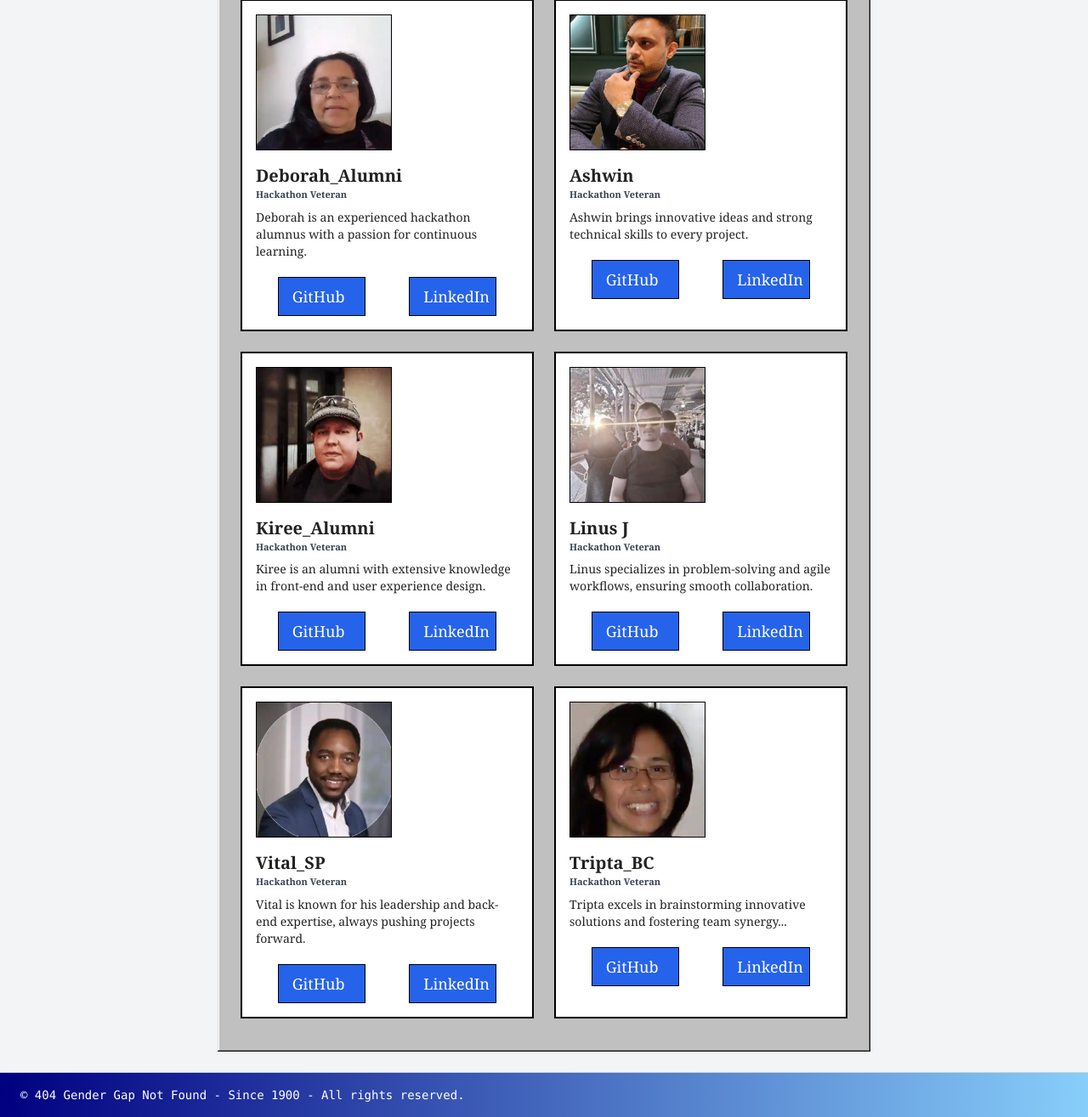
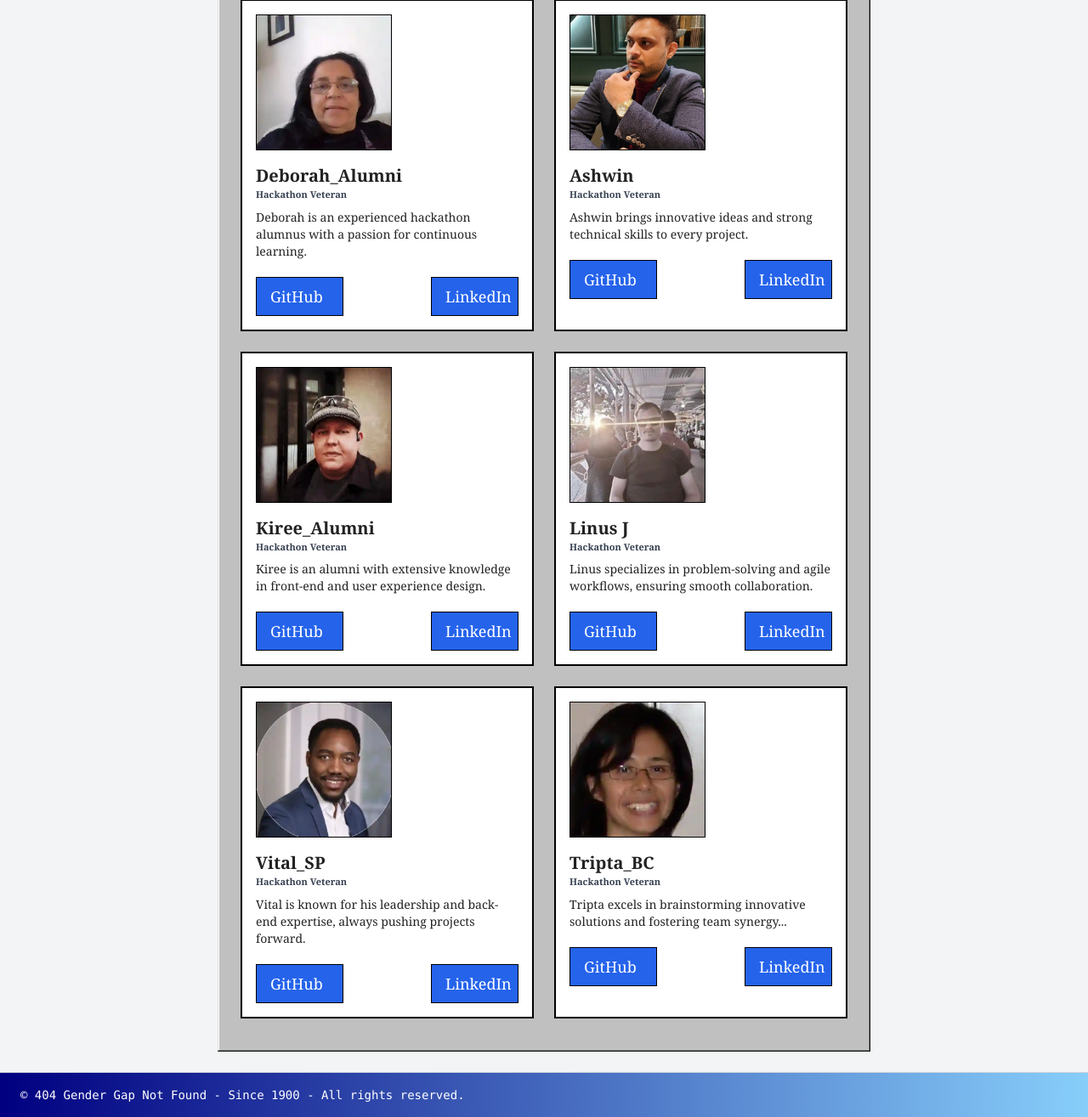
Before and after one commit to tgrey2024/2503-hackathon-team1, a Django app: page /about/ in a window 1280 px wide. Shown: the part 672-1987 px from the top of the page at 85% size. Run offline with Django 5.2, Linux system fonts and the light colour scheme; some libraries are stand-ins or nearby versions.

Commit message:
Update GitHub link styling in about page

```diff
--- a/home/templates/home/about.html
+++ b/home/templates/home/about.html
@@ -57,7 +57,7 @@
 
                 <!-- GitHub Link -->
                 {% if member.github %}
-                <p class="mt-5 flex justify-around">
+                <p class="mt-5 flex justify-between">
                     <a href="{{ member.github }}" target="_blank" class="w-1/3 px-4 py-2 text-lg border border-black bg-blue-600 text-white hover:bg-blue-700 transition duration-300 inline-block">
                         GitHub
                     </a>
```
